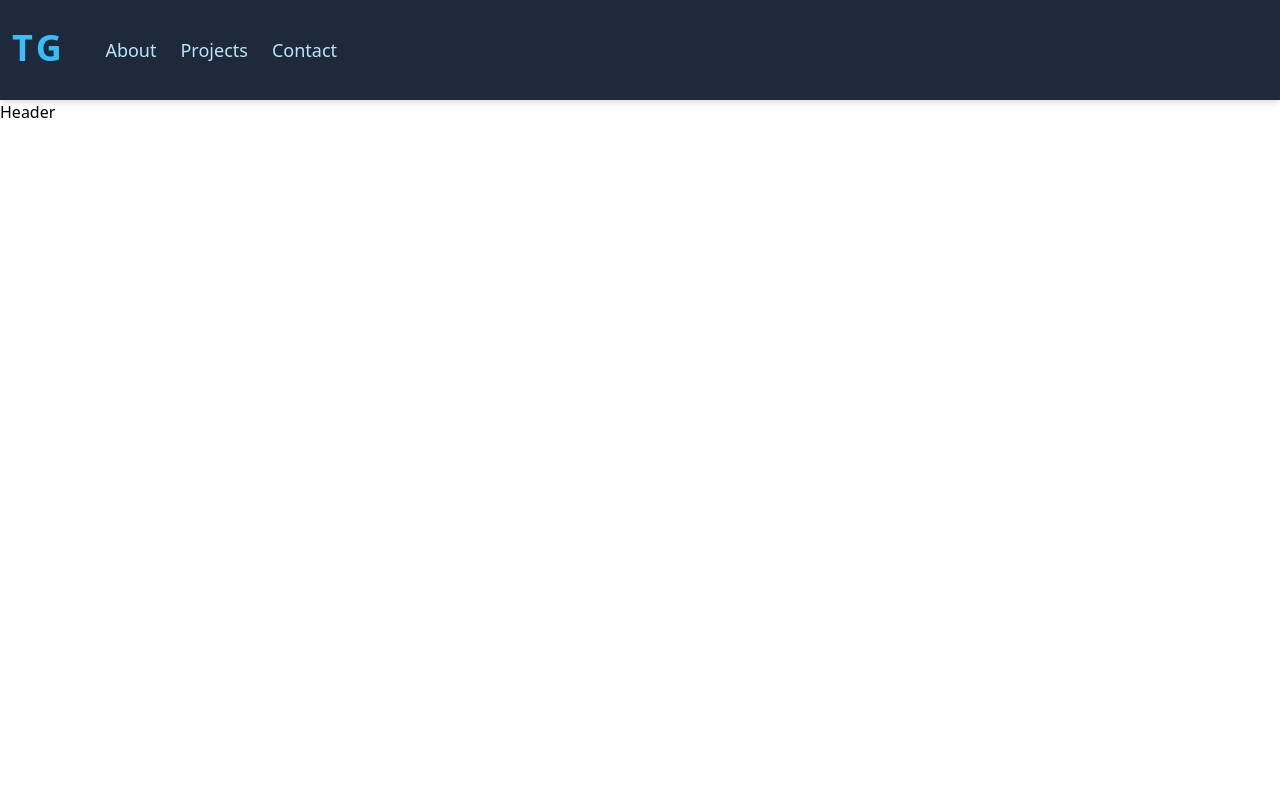
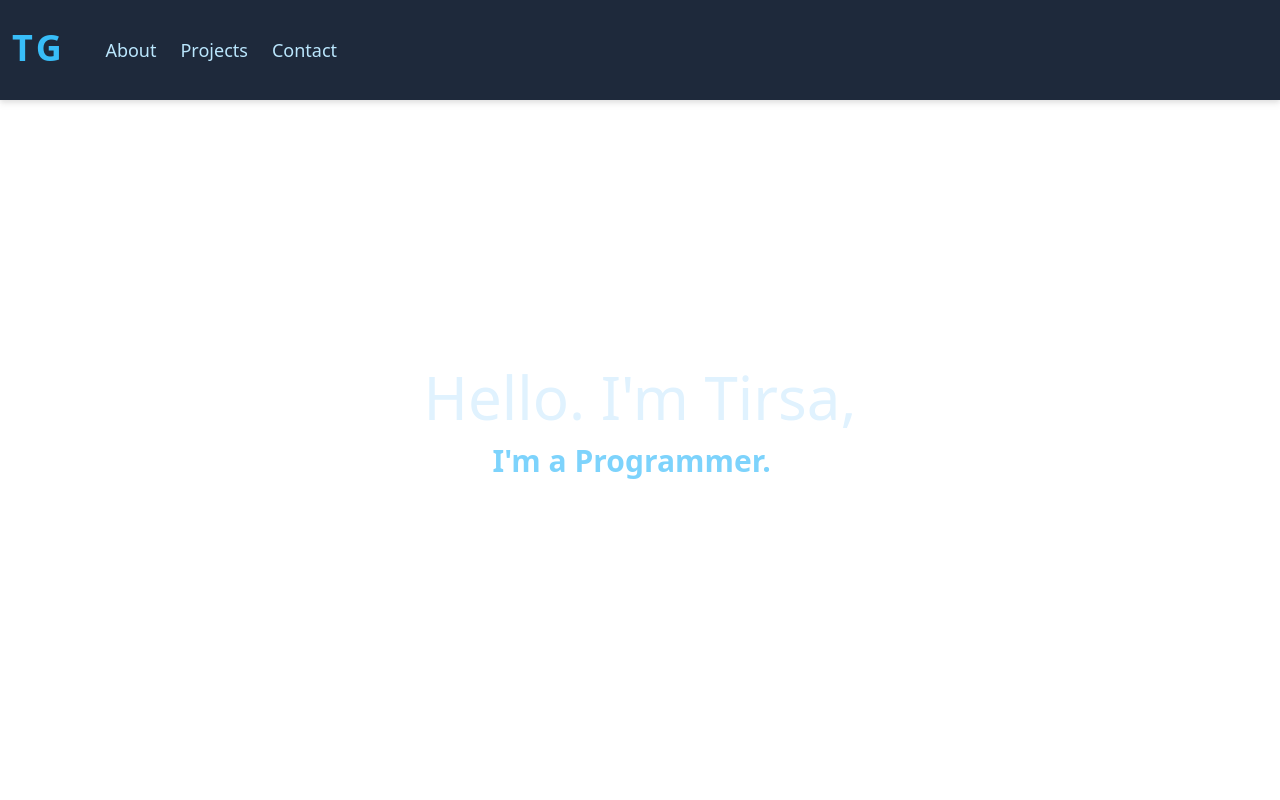
Before and after one commit to bridgecrew-perf6/react-deploy-81, a React (Create React App) app: page / in a window 1280 px wide. Shown: the top 800 px of the page. Built offline with nearby package versions, Linux system fonts and the light colour scheme.

Commit message:
Header.jsx set up

```diff
--- a/package.json
+++ b/package.json
@@ -11,7 +11,9 @@
     "react-dom": "^17.0.2",
     "react-router-dom": "^6.2.2",
     "react-scripts": "5.0.0",
+    "react-simple-typewriter": "^3.0.1",
     "react-social-icons": "^5.11.0",
+    "react-tsparticles": "^1.42.3",
     "web-vitals": "^2.1.4"
   },
   "scripts": {
--- a/src/components/Header.jsx
+++ b/src/components/Header.jsx
@@ -1,7 +1,26 @@
-import React from 'react'
+import React from "react";
+import { Typewriter } from "react-simple-typewriter";
 
 export default function Header() {
   return (
-    <div className='min-h-screen'>Header</div>
-  )
+    <main className="relative z-10 min-h-screen ">
+      <section className="flex flex-col justify-center items-center pt-64 px-8">
+        <h1 className="text-6xl text-sky-100 cursive leading-none lg:leading-snug home-name">
+          Hello. I'm Tirsa,
+        </h1>
+        <p className="text-3xl font-bold text-sky-300 mt-1">
+          <span className="text-3xl font-bold text-sky-300 mt-1">I'm a </span>
+          <Typewriter
+            loop
+            cursorStyle="|"
+            cursor
+            typeSpeed={100}
+            deleteSpeed={50}
+            delaySpeed={1000}
+            words={[" Frontend Developer.", "Programmer.", "Runner.", "Star Wars Fan."]}
+          />
+        </p>
+      </section>
+    </main>
+  );
 }
```
Also changed, not shown: 1 other file (tests, documents, lock files or other folders).
